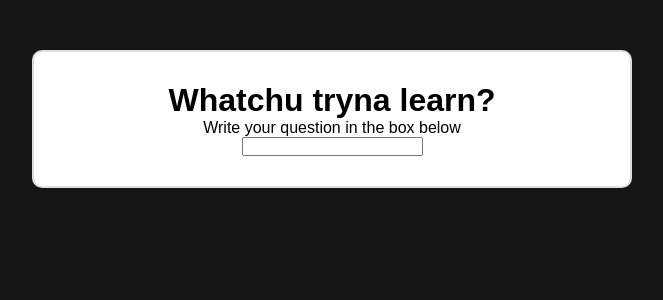
After one commit to M4RZTI4N/wildhacks2025, a Flask app: template templates/topic.html in a window 1280 px wide. The commit adds this page. Shown: the top 300 px of the page, without its empty margins (308-971 px from the left). Run offline with Flask 3, Linux system fonts and the light colour scheme; the template is opened without the code that fills it, so the values that code supplies are empty.

Commit message:
fix components

```diff
--- a/app.py
+++ b/app.py
@@ -33,12 +33,13 @@ explain the topic in a way that someone at that experience level should be able
 
 A user will ask you a question, this is the topic that you will be explaining.
 
-You will provide 5 sentences, question 1 will be the most simple, question 5 will be the most complex.
+You will provide 4 sentences, question 1 will be the most simple, question 4 will be the most complex.
 This is done to gauge the user's experience level.
 
-Tell the user to pick a number 1-5, after you provide the 5 sentences.
+When responding with the questions, start the message with [USER_LEVEL] and seperate each question with newline characters. Do not format it with markdown or any other styling, only plaintext.
+Do not add any other context to the message. Only respond with [USER_LEVEL] followed by the 4 questions, from least complex to most complex, seperated by newlines
 
-Once the user inputs a number 1-5 you will then teach/answer the user's question with
+Once the user inputs a number 1-4 you will then teach/answer the user's question with
 jargon/ complexity appropriate to the user's experience level in the subject.
 """
 
--- a/static/level.css
+++ b/static/level.css
@@ -1,4 +1,3 @@
-<<<<<<< HEAD
 /* Reset default browser styles */
 * {
     box-sizing: border-box;
@@ -36,13 +35,11 @@
   .subtitle{
     /* margin-bottom: 30px; */
   }
-=======
 /* level.css - Specific styles for Level component */
 .level-container h1 {
   font-size: 32px;
   margin-bottom: 15px;
 }
->>>>>>> 25e0a40bd94c7c4db97afa9543164322c4a8c492
 
 .subtitle {
   font-size: 18px;
--- a/templates/home.html
+++ b/templates/home.html
@@ -27,7 +27,7 @@
       <h1 style="color: darkblue; font-size: 48px;">Ready to vibe and level up</h1>
       <p style="color: rgb(164, 187, 164); font-size: 24px;">Start slayin' those brain cells today! 😎</p>
       <div class="button-group">
-        <button class="learn-now" onclick="window.location.href='input.html'">Get started</button>
+        <button class="learn-now" onclick="window.location.href='/chat'">Get started</button>
         <button class="more">More about us</button>
       </div>
     </div>
--- /dev/null
+++ b/templates/topic.html
@@ -0,0 +1,21 @@
+<!DOCTYPE html>
+<html lang="en">
+<head>
+  <meta charset="UTF-8">
+  <meta name="viewport" content="width=device-width, initial-scale=1">
+  <!-- Include common styles first, then component-specific -->
+  <link rel="stylesheet" href="../static/main.css">
+  <link rel="stylesheet" href="../static/topic.css">
+  <title>Level</title>
+</head>
+<body>
+  <div class="container topic-container">
+    <h1>Whatchu tryna learn?</h1>
+    <p class="subtitle">Write your question in the box below</p>
+    <input type="text">
+    <div id="output"></div>
+  </div>
+
+  <script src="../static/topic.js"></script>
+</body>
+</html>
```
Also changed, not shown: static/input.js (+11 -7 lines), templates/input.html (+7 -3 lines), static/topic.css (added). Lines whose indentation alone changed are shown as unchanged.
